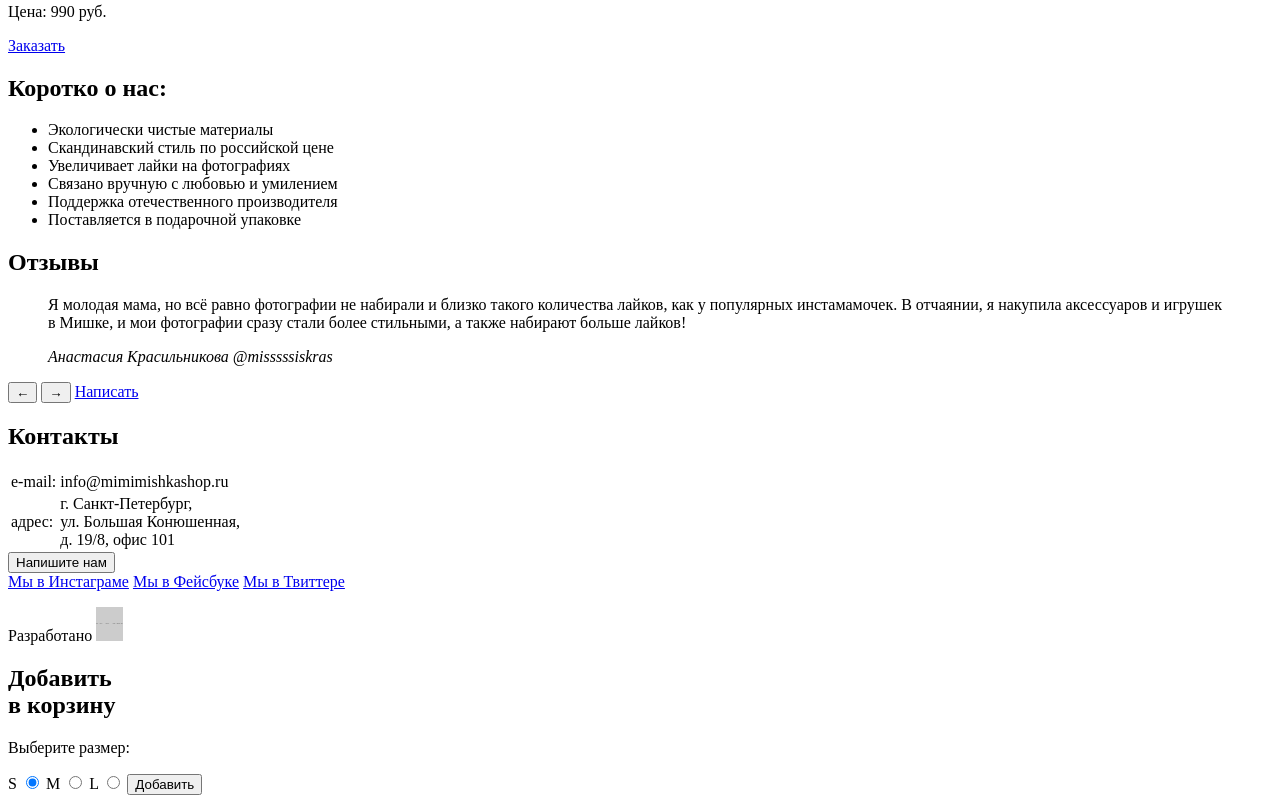
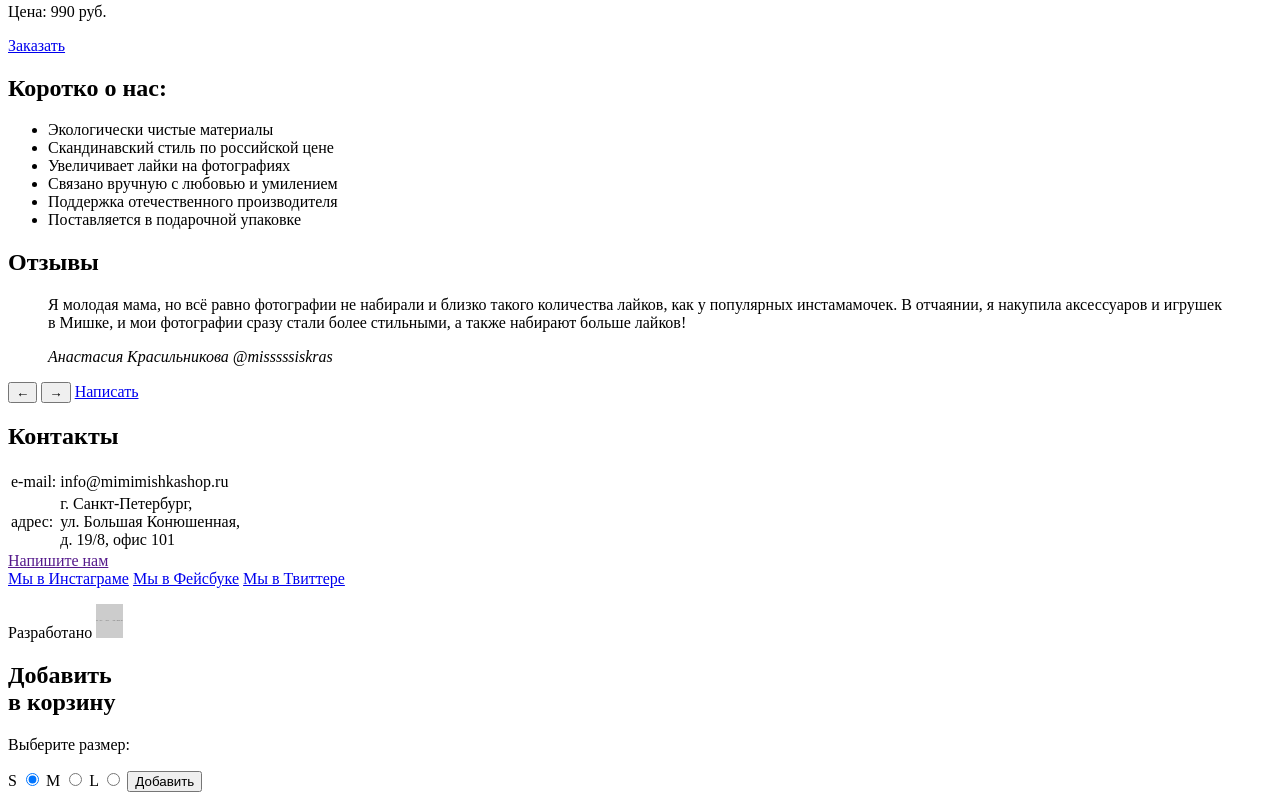
Before and after one commit to badblockk/125048-mishka, a website: page index.html in a window 1280 px wide. Shown: the part 964-1767 px from the top of the page. Drawn offline with Linux system fonts and the light colour scheme; placeholder pictures from the web are drawn by us.

Commit message:
Поменял кнопку на ссылку

```diff
--- a/index.html
+++ b/index.html
@@ -97,7 +97,7 @@
           </tr>
         </table>
         <div class="contacts__map"></div>
-        <button class="button button--contacts" type="button">Напишите нам</button>
+        <a href="" class="button button--contacts">Напишите нам</a>
       </section>
 
       <footer class="page-footer">
```
